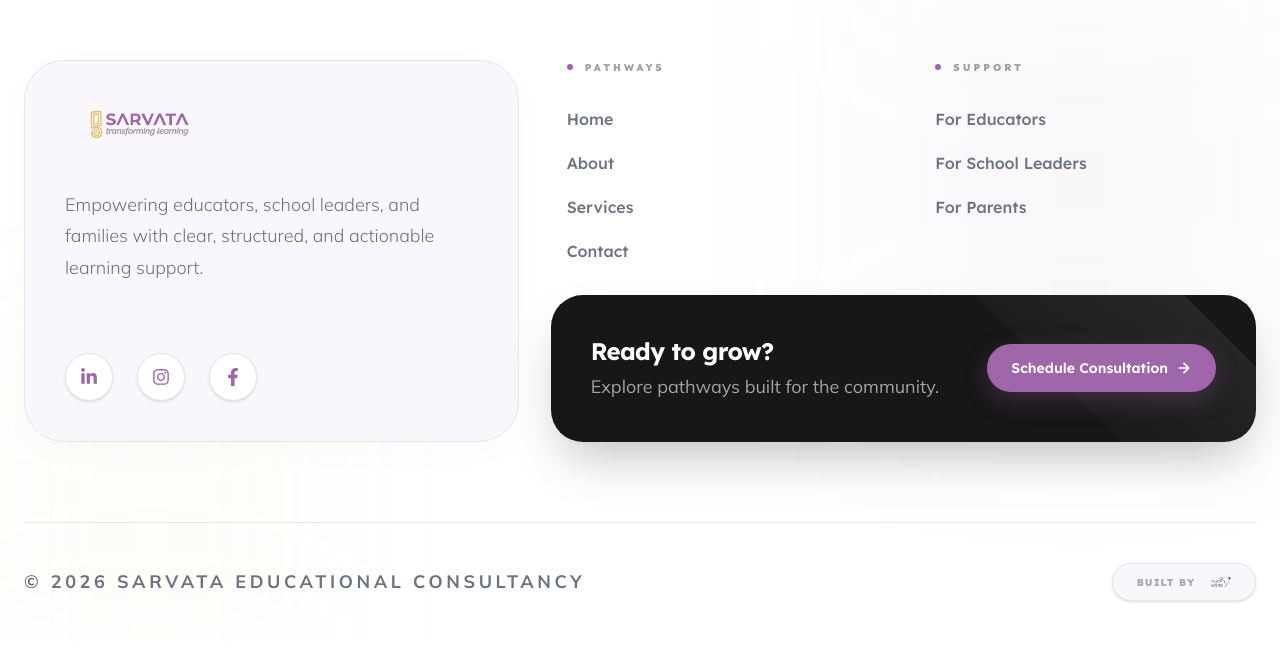
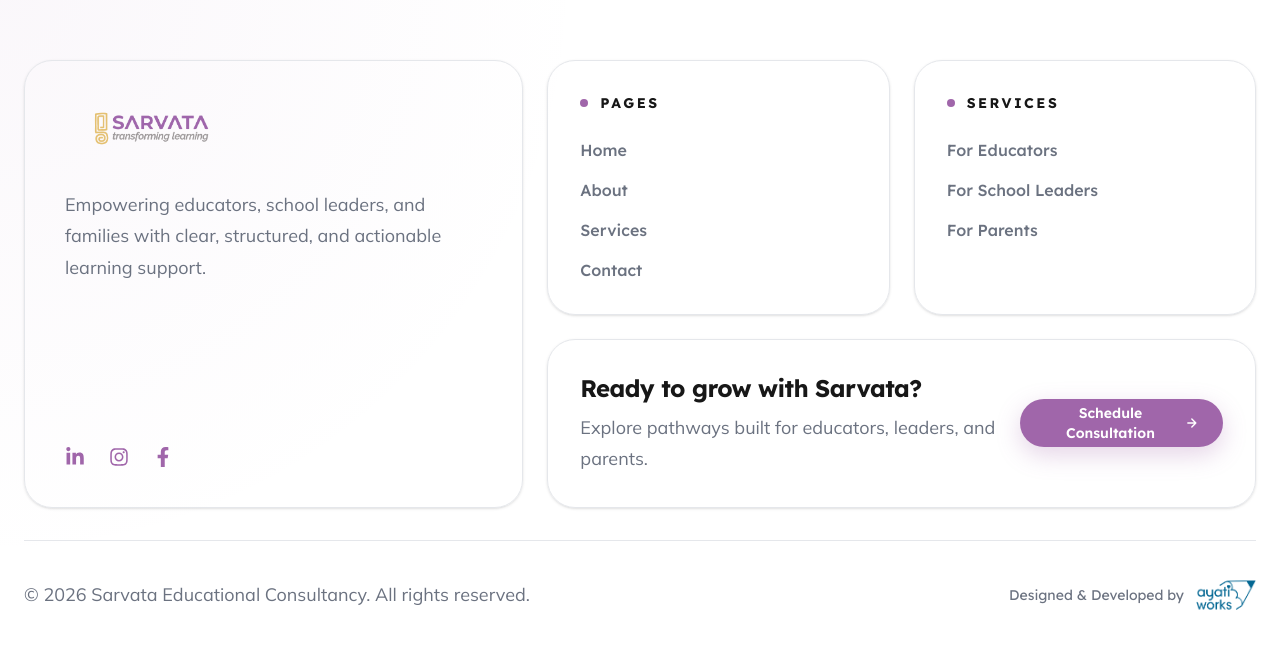
Before and after one commit to ayatiworkstechnologies/sarvata, a Next.js app: page /about in a window 1280 px wide. Shown: the part 7898-8546 px from the top of the page. Built offline with nearby package versions, Linux system fonts and the light colour scheme.

Commit message:
20/3/2026 update home design 1

```diff
--- a/components/Footer.jsx
+++ b/components/Footer.jsx
@@ -1,10 +1,10 @@
 "use client";
 
-import { motion } from "framer-motion";
 import Link from "next/link";
 import Image from "next/image";
 import ScheduleConsultationButton from "@/components/ScheduleConsultationButton";
 import { FaLinkedinIn, FaInstagram, FaFacebookF } from "react-icons/fa";
+import { FaXTwitter } from "react-icons/fa6";
 
 const pageLinks = [
   { name: "Home", href: "/" },
@@ -20,139 +20,142 @@ const serviceLinks = [
 ];
 
 const socials = [
-  { Icon: FaLinkedinIn, href: "https://in.linkedin.com/..." },
-  { Icon: FaInstagram, href: "https://www.instagram.com/..." },
-  { Icon: FaFacebookF, href: "https://www.facebook.com/..." },
+  {
+    Icon: FaLinkedinIn,
+    href: "https://in.linkedin.com/in/sarvata-educational-consultancy-6ab205321?trk=public_post_feed-actor-name",
+  },
+  {
+    Icon: FaInstagram,
+    href: "https://www.instagram.com/sarvata_edu_consultancy_?igsh=MTkwdmk0eW15MGZ6dA%3D%3D&utm_source=qr",
+  },
+  {
+    Icon: FaFacebookF,
+    href: "https://www.facebook.com/people/Sarvata-Educational-Consultancy/",
+  },
 ];
 
 export default function Footer() {
   return (
-    <footer className="relative overflow-hidden bg-white pt-20 pb-10">
-      {/* Cinematic Ambient Glow */}
-      <div className="absolute inset-0 z-0 pointer-events-none">
-        <div className="absolute top-0 right-0 h-[400px] w-[400px] bg-primary/5 blur-[100px]" />
-        <div className="absolute bottom-0 left-0 h-[300px] w-[300px] bg-secondary/5 blur-[80px]" />
-      </div>
+    <footer className="relative overflow-hidden bg-white text-foreground">
+      {/* Background accents */}
+      <div className="pointer-events-none absolute inset-0 bg-[radial-gradient(circle_at_top_left,rgba(160,102,170,0.05),transparent_40%)]" />
 
-      <div className="container-max relative z-10 px-6">
-        <div className="grid grid-cols-1 gap-8 lg:grid-cols-12 items-stretch">
-          {/* 1. BRAND PROFILE CARD (Z-Index Anchor) */}
-          <motion.div
-            initial={{ opacity: 0, y: 20 }}
-            whileInView={{ opacity: 1, y: 0 }}
-            viewport={{ once: true }}
-            className="lg:col-span-5 flex flex-col justify-between p-10 rounded-[40px] bg-soft border border-border shadow-[0_8px_40px_rgba(0,0,0,0.02)]"
-          >
+      <div className="relative container-max py-14 md:py-20">
+        <div className="grid grid-cols-1 gap-6 lg:grid-cols-12">
+          {/* Left Brand Card */}
+          <div className="lg:col-span-5">
+            <div className="flex h-full min-h-[320px] flex-col justify-between rounded-[28px] border border-border bg-soft-bg/30 p-7 shadow-sm md:p-10">
               <div>
+                <div className="flex items-center">
                   <Image
                     src="/logo.png"
                     alt="Sarvata"
-                width={160}
-                height={50}
-                className="h-12 w-auto object-contain mb-10"
+                    width={170}
+                    height={64}
+                    className="h-14 w-auto object-contain"
                     priority
                   />
-              <p className="text-lg leading-relaxed text-muted font-light max-w-sm">
+                </div>
+
+                <p className="mt-8 max-w-md text-[17px] leading-8 text-muted">
                   Empowering educators, school leaders, and families with clear,
                   structured, and actionable learning support.
                 </p>
               </div>
 
-            <div className="mt-12 flex items-center gap-6">
+              <div className="mt-10 flex flex-wrap gap-6">
                 {socials.map(({ Icon, href }, i) => (
-                <Link
+                  <a
                     key={i}
                     href={href}
-                  className="group relative flex h-12 w-12 items-center justify-center rounded-full bg-white border border-border transition-all hover:bg-primary hover:border-primary shadow-sm"
+                    target="_blank"
+                    rel="noopener noreferrer"
+                    className="flex items-center justify-center text-primary transition-all duration-300 hover:-translate-y-1 hover:text-primary/70"
                   >
-                  <Icon
-                    className="text-primary group-hover:text-white transition-colors"
-                    size={18}
-                  />
-                </Link>
+                    <Icon size={20} />
+                  </a>
                 ))}
               </div>
-          </motion.div>
-
-          {/* 2. NAVIGATION GRID & CTA BOX */}
-          <div className="lg:col-span-7 flex flex-col gap-8">
-            {/* Quick Links Group */}
-            <div className="grid grid-cols-2 gap-8 flex-grow">
-              <FooterList title="Pathways" links={pageLinks} />
-              <FooterList title="Support" links={serviceLinks} />
-            </div>
-
-            {/* Bottom Glass CTA */}
-            <motion.div
-              whileHover={{ scale: 1.01 }}
-              className="relative overflow-hidden rounded-[32px] bg-foreground p-8 md:p-10 shadow-2xl"
-            >
-              <div className="relative z-10 flex flex-col md:flex-row items-start md:items-center justify-between gap-6">
-                <div>
-                  <h3 className="text-2xl font-bold text-white tracking-tight">
-                    Ready to grow?
-                  </h3>
-                  <p className="text-white/60 text-sm mt-1">
-                    Explore pathways built for the community.
-                  </p>
-                </div>
-                <ScheduleConsultationButton />
-              </div>
-              {/* Abstract Shine */}
-              <div className="absolute -top-1/2 -right-1/4 h-full w-full bg-gradient-to-br from-white/10 to-transparent rotate-45 pointer-events-none" />
-            </motion.div>
             </div>
           </div>
 
-        {/* 3. LEGAL & ATTRIBUTION FOOTNOTE */}
-        <div className="mt-20 pt-10 border-t border-border flex flex-col md:flex-row items-center justify-between gap-8">
-          <p className="text-xs font-bold uppercase tracking-[0.2em] text-muted">
-            © {new Date().getFullYear()} Sarvata Educational Consultancy
+          {/* Right Side */}
+          <div className="flex flex-col gap-6 lg:col-span-7">
+            <div className="grid grid-cols-1 gap-6 md:grid-cols-2">
+              <FooterCard title="Pages" links={pageLinks} />
+              <FooterCard title="Services" links={serviceLinks} />
+            </div>
+
+            <div className="rounded-[28px] border border-border bg-soft-bg/30 px-6 py-7 shadow-sm md:px-8 md:py-8">
+              <div className="flex flex-col gap-5 md:flex-row md:items-center md:justify-between">
+                <div>
+                  <h3 className="text-2xl font-bold tracking-tight text-foreground">
+                    Ready to grow with Sarvata?
+                  </h3>
+                  <p className="mt-2 text-lg text-muted">
+                    Explore pathways built for educators, leaders, and parents.
+                  </p>
+                </div>
+
+                <ScheduleConsultationButton />
+              </div>
+            </div>
+          </div>
+        </div>
+
+        {/* Bottom Row */}
+        <div className="mt-8 border-t border-border pt-6">
+          <div className="flex flex-col gap-4 text-sm text-muted md:flex-row md:items-center md:justify-between">
+            <p className="text-center md:text-left">
+              © {new Date().getFullYear()} Sarvata Educational Consultancy. All
+              rights reserved.
             </p>
 
             <Link
               href="https://ayatiworks.com"
               target="_blank"
-            className="group flex items-center gap-4 px-6 py-2 rounded-full border border-border bg-soft hover:bg-white transition-all shadow-sm"
+              rel="noopener noreferrer"
+              className="flex items-center justify-center gap-3 transition-opacity duration-300 hover:opacity-80 md:justify-end"
             >
-            <span className="text-[10px] font-black uppercase tracking-widest text-muted/60">
-              Built By
+              <span className="text-sm text-muted">
+                Designed & Developed by
               </span>
               <Image
                 src="/ayati-logo-web.png"
                 alt="Ayatiworks"
-              width={100}
-              height={24}
-              className="h-5 w-auto object-contain grayscale group-hover:grayscale-0 transition-all"
+                width={120}
+                height={32}
+                className="h-15 w-auto object-contain"
               />
             </Link>
+          </div>
         </div>
       </div>
     </footer>
   );
 }
 
-function FooterList({ title, links }) {
+function FooterCard({ title, links }) {
   return (
-    <div className="px-4">
-      <div className="flex items-center gap-3 mb-8">
-        <div className="h-1.5 w-1.5 rounded-full bg-primary" />
-        <h4 className="text-[10px] font-black uppercase tracking-[0.3em] text-foreground/40">
+    <div className="rounded-[28px] border border-border bg-soft-bg/30 p-7 shadow-sm md:p-8">
+      <div className="mb-6 flex items-center gap-3">
+        <span className="h-2 w-2 rounded-full bg-primary" />
+        <h4 className="text-[14px] font-bold uppercase tracking-[0.18em] text-foreground">
           {title}
         </h4>
       </div>
-      <ul className="space-y-5">
+
+      <div className="space-y-4">
         {links.map((link) => (
-          <li key={link.name}>
           <Link
+            key={link.name}
             href={link.href}
-              className="text-base font-medium text-muted transition-all hover:text-primary hover:pl-2"
+            className="block text-[16px] font-medium text-muted transition-all duration-300 hover:translate-x-1 hover:text-primary"
           >
             {link.name}
           </Link>
-          </li>
         ))}
-      </ul>
+      </div>
     </div>
   );
 }
```
Lines whose indentation alone changed are shown as unchanged.
